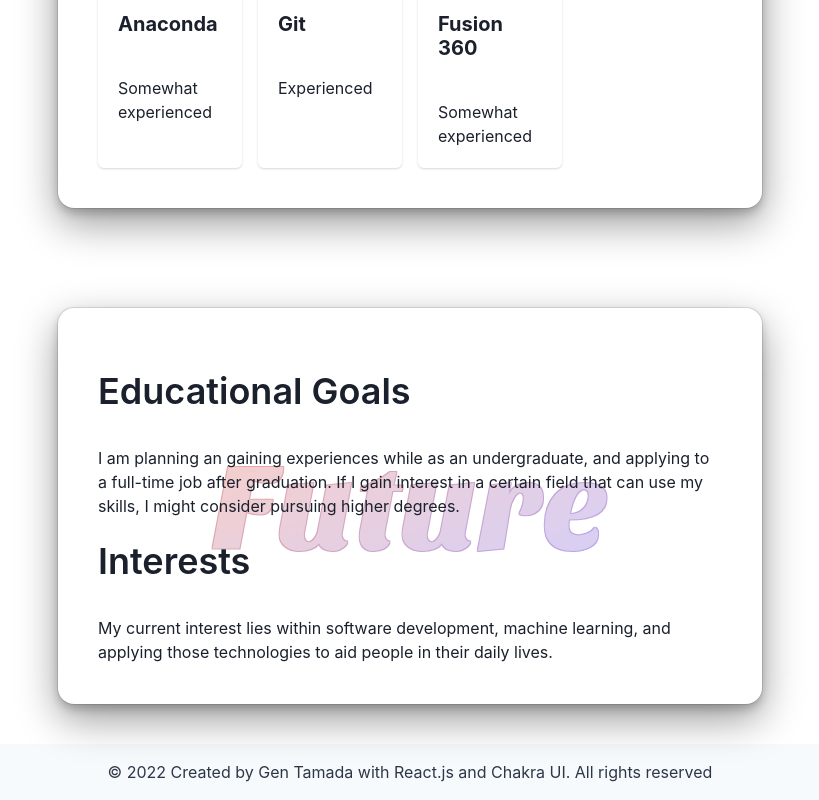
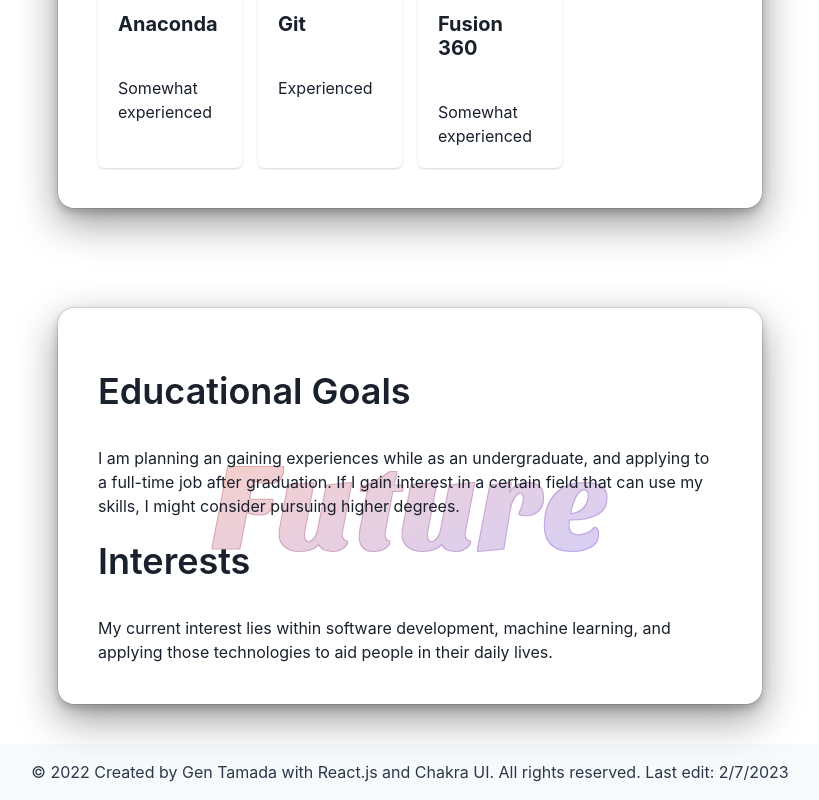
Before and after one commit to Ononymous/gen-s-portfolio-website, a React (Create React App) app: page / in a window 1280 px wide. Shown: the part 3278-4078 px from the top of the page, without its empty margins (230-1049 px from the left). Built offline with nearby package versions, Linux system fonts and the light colour scheme.

Commit message:
renewed resume

```diff
--- a/src/Footer.js
+++ b/src/Footer.js
@@ -18,7 +18,7 @@ import {
           spacing={4}
           justify={{ base: 'center', md: 'space-between' }}
           align={{ base: 'center', md: 'center' }}>
-          <Text>© 2022 Created by Gen Tamada with React.js and Chakra UI. All rights reserved</Text>
+          <Text>© 2022 Created by Gen Tamada with React.js and Chakra UI. All rights reserved. Last edit: 2/7/2023</Text>
         </Container>
       </Box>
     );
--- a/src/Now.js
+++ b/src/Now.js
@@ -23,7 +23,7 @@ function Now(){
             link: "https://github.com/data-science-ucsb/gauchocourses",
             linkText: "Link to Github",
             listText: [
-                "A UCSB Data Science Club project, and I am joining the team that develop the app",
+                "A UCSB Data Science Club project, and I am joining its backend team",
                 "A quarterly course planner that allows students to see possible schedule combinations for the classes they want to take",
                 "Using Spring Framework for the backend and Vue.js for frontend",
                 "This would benefit students by allowing them to efficiently explore more available options for their class schedule"
```
Also changed, not shown: 1 other file (tests, documents, lock files or other folders).
